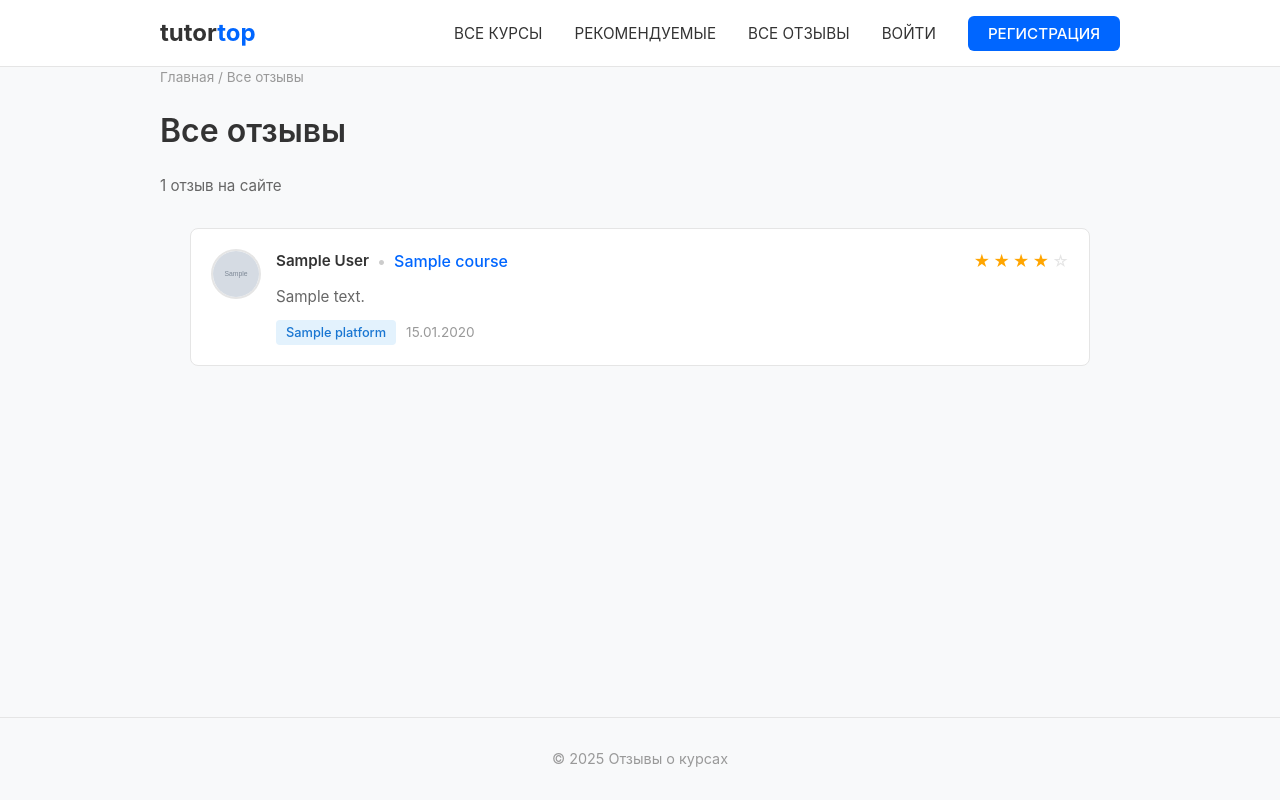
After one commit to GER-of/Review_Platform, a Django app: page /reviews/ in a window 1280 px wide. The commit adds this page. Run offline with Django 5.2, Linux system fonts and the light colour scheme; tables that the repository leaves empty hold one stand-in row (values such as "Sample post"); grey boxes marked "Sample" are stand-in pictures.

Commit message:
добавил плашку все отзывы и категории курсов

```diff
--- a/game/models.py
+++ b/game/models.py
@@ -30,6 +30,21 @@ def save_user_profile(sender, instance, **kwargs):
     if hasattr(instance, 'profile'):
         instance.profile.save()
 
+class Category(models.Model):
+    """Модель категории курса"""
+    name = models.CharField(max_length=100, verbose_name="Название категории", unique=True)
+    slug = models.SlugField(max_length=100, unique=True, verbose_name="URL slug")
+    description = models.TextField(verbose_name="Описание категории", blank=True)
+    created_at = models.DateTimeField(auto_now_add=True, verbose_name="Дата создания")
+
+    class Meta:
+        verbose_name = "Категория"
+        verbose_name_plural = "Категории"
+        ordering = ['name']
+
+    def __str__(self):
+        return self.name
+
 class Platform(models.Model):
     """Модель платформы/онлайн-школы"""
     name = models.CharField(max_length=100, verbose_name="Название платформы", unique=True)
@@ -49,6 +64,7 @@ class Course(models.Model):
     """Модель курса"""
     name = models.CharField(max_length=200, verbose_name="Название курса")
     platform = models.ForeignKey(Platform, on_delete=models.CASCADE, related_name='courses', verbose_name="Платформа")
+    categories = models.ManyToManyField(Category, related_name='courses', verbose_name="Категории", blank=True)
     description = models.TextField(verbose_name="Описание курса")
     course_url = models.URLField(verbose_name="Ссылка на курс", blank=True, help_text="Ссылка на страницу курса")
     created_by = models.ForeignKey('auth.User', on_delete=models.SET_NULL, null=True, blank=True, related_name='created_courses', verbose_name="Создатель")
--- a/game/urls.py
+++ b/game/urls.py
@@ -1,10 +1,11 @@
 from django.urls import path
-from .views import home, course_detail, recommended_courses, register, login_view, logout_view, profile, edit_profile, add_course
+from .views import home, course_detail, recommended_courses, register, login_view, logout_view, profile, edit_profile, add_course, all_reviews
 
 urlpatterns = [
     path('', home, name='home'),
     path('course/<int:course_id>/', course_detail, name='course_detail'),
     path('recommended/', recommended_courses, name='recommended'),
+    path('reviews/', all_reviews, name='all_reviews'),
     path('register/', register, name='register'),
     path('login/', login_view, name='login'),
     path('logout/', logout_view, name='logout'),
--- a/game/views.py
+++ b/game/views.py
@@ -85,12 +85,21 @@ def add_course(request):
             course.created_by = request.user
             course.is_approved = False  # Требует одобрения администратора
             course.save()
+            form.save_m2m()  # Сохраняем ManyToMany связи (категории)
             messages.success(request, 'Спасибо! Ваш курс отправлен на модерацию. После одобрения администратором он появится на сайте.')
             return redirect('home')
     else:
         form = CourseSubmissionForm()
 
     return render(request, 'add_course.html', {'form': form})
+
+def all_reviews(request):
+    """Страница со всеми отзывами"""
+    reviews = Review.objects.select_related('course', 'course__platform', 'user').filter(course__is_approved=True).order_by('-created_at')
+
+    return render(request, 'all_reviews.html', {
+        'reviews': reviews
+    })
 
 def register(request):
     """Регистрация нового пользователя"""
--- a/static/css/styles.css
+++ b/static/css/styles.css
@@ -212,6 +212,22 @@ main {
     font-size: 0.95rem;
     line-height: 1.6;
     margin-bottom: 15px;
+}
+
+.course-categories {
+    display: flex;
+    flex-wrap: wrap;
+    gap: 8px;
+    margin-bottom: 12px;
+}
+
+.category-tag {
+    background: #f0f0f0;
+    color: #666;
+    padding: 4px 10px;
+    border-radius: 12px;
+    font-size: 0.8rem;
+    font-weight: 500;
 }
 
 .course-platform {
@@ -698,6 +714,79 @@ footer p {
     line-height: 1.5;
 }
 
+.categories-checkboxes {
+    display: grid;
+    grid-template-columns: repeat(auto-fill, minmax(200px, 1fr));
+    gap: 10px;
+    padding: 10px;
+    border: 1px solid #e5e5e5;
+    border-radius: 6px;
+    background: #f9f9f9;
+}
+
+.categories-checkboxes label {
+    display: flex;
+    align-items: center;
+    gap: 8px;
+    cursor: pointer;
+    padding: 5px;
+}
+
+.categories-checkboxes input[type="checkbox"] {
+    cursor: pointer;
+}
+
+/* All reviews page */
+.all-reviews-page {
+    max-width: 900px;
+    margin: 0 auto;
+}
+
+.review-card-full {
+    background: white;
+    border: 1px solid #e5e5e5;
+    border-radius: 8px;
+    padding: 20px;
+    margin-bottom: 20px;
+}
+
+.review-author-info {
+    display: flex;
+    align-items: center;
+    gap: 8px;
+    flex-wrap: wrap;
+}
+
+.review-separator {
+    color: #ccc;
+}
+
+.review-course-link {
+    color: #0066ff;
+    text-decoration: none;
+    font-weight: 500;
+}
+
+.review-course-link:hover {
+    text-decoration: underline;
+}
+
+.review-meta {
+    display: flex;
+    align-items: center;
+    gap: 10px;
+    margin-top: 10px;
+}
+
+.platform-badge-small {
+    background: #e3f2fd;
+    color: #1976d2;
+    padding: 3px 10px;
+    border-radius: 4px;
+    font-size: 0.8rem;
+    font-weight: 500;
+}
+
 .auth-form {
     margin-bottom: 20px;
 }
--- /dev/null
+++ b/templates/all_reviews.html
@@ -0,0 +1,54 @@
+{% extends 'base.html' %}
+{% load review_tags %}
+
+{% block title %}Все отзывы{% endblock %}
+
+{% block content %}
+<div class="breadcrumb">
+    <a href="{% url 'home' %}">Главная</a> / Все отзывы
+</div>
+
+<div class="page-header">
+    <h1>Все отзывы</h1>
+    <p class="subtitle">{{ reviews.count|pluralize_reviews }} на сайте</p>
+</div>
+
+<div class="all-reviews-page">
+    {% for review in reviews %}
+    <div class="review-card-full">
+        <div class="review-with-avatar">
+            <div class="review-avatar">
+                <img src="{% user_avatar review.user %}" alt="{{ review.author_name }}" class="avatar-img">
+            </div>
+            <div class="review-content-wrapper">
+                <div class="review-header">
+                    <div class="review-author-info">
+                        <span class="review-author">{{ review.author_name }}</span>
+                        <span class="review-separator">•</span>
+                        <a href="{% url 'course_detail' review.course.id %}" class="review-course-link">
+                            {{ review.course.name }}
+                        </a>
+                    </div>
+                    <div class="review-rating">
+                        {% for i in "12345" %}
+                            {% if forloop.counter <= review.rating %}
+                                <span class="star filled">★</span>
+                            {% else %}
+                                <span class="star">☆</span>
+                            {% endif %}
+                        {% endfor %}
+                    </div>
+                </div>
+                <p class="review-text">{{ review.text }}</p>
+                <div class="review-meta">
+                    <span class="platform-badge-small">{{ review.course.platform.name }}</span>
+                    <span class="review-date">{{ review.created_at|date:"d.m.Y" }}</span>
+                </div>
+            </div>
+        </div>
+    </div>
+    {% empty %}
+    <div class="no-data">Отзывов пока нет</div>
+    {% endfor %}
+</div>
+{% endblock %}
--- a/templates/base.html
+++ b/templates/base.html
@@ -15,6 +15,7 @@
                     <ul>
                         <li><a href="{% url 'home' %}">ВСЕ КУРСЫ</a></li>
                         <li><a href="{% url 'recommended' %}">РЕКОМЕНДУЕМЫЕ</a></li>
+                        <li><a href="{% url 'all_reviews' %}">ВСЕ ОТЗЫВЫ</a></li>
                         {% if user.is_authenticated %}
                         <li><a href="{% url 'add_course' %}">➕ ДОБАВИТЬ КУРС</a></li>
                         <li><a href="{% url 'profile' %}">👤 {{ user.username }}</a></li>
```
Also changed, not shown: game/admin.py (+10 -2 lines), game/forms.py (+5 -2 lines), templates/add_course.html (+11 -0 lines), templates/home.html (+7 -0 lines), README.md, game/migrations/0006_category_course_categories.py (added).
